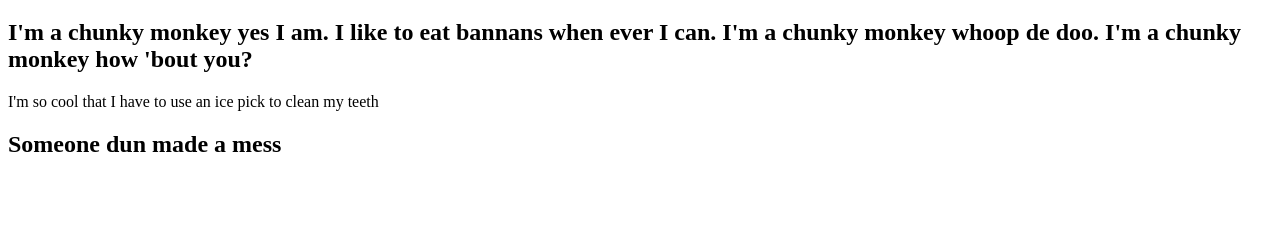
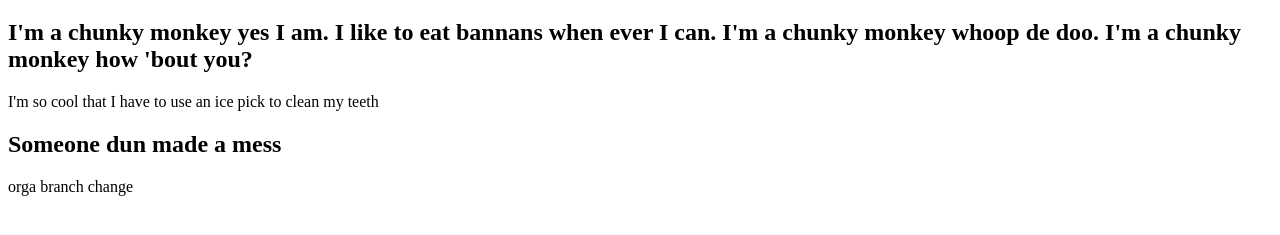
Before and after one commit to taylorpreston/heros, a plain HTML site: page index.html in a window 1280 px wide. Shown: the part 61-296 px from the top of the page. Drawn offline with Linux system fonts and the light colour scheme.

Commit message:
first save to orga branch

```diff
--- a/index.html
+++ b/index.html
@@ -15,5 +15,6 @@
     </h2>
       <p>I'm so cool that I have to use an ice pick to clean my teeth</p>
     <h2>Someone dun made a mess</h2>
+      <p>orga branch change</p>
   </body>
 </html>
```
